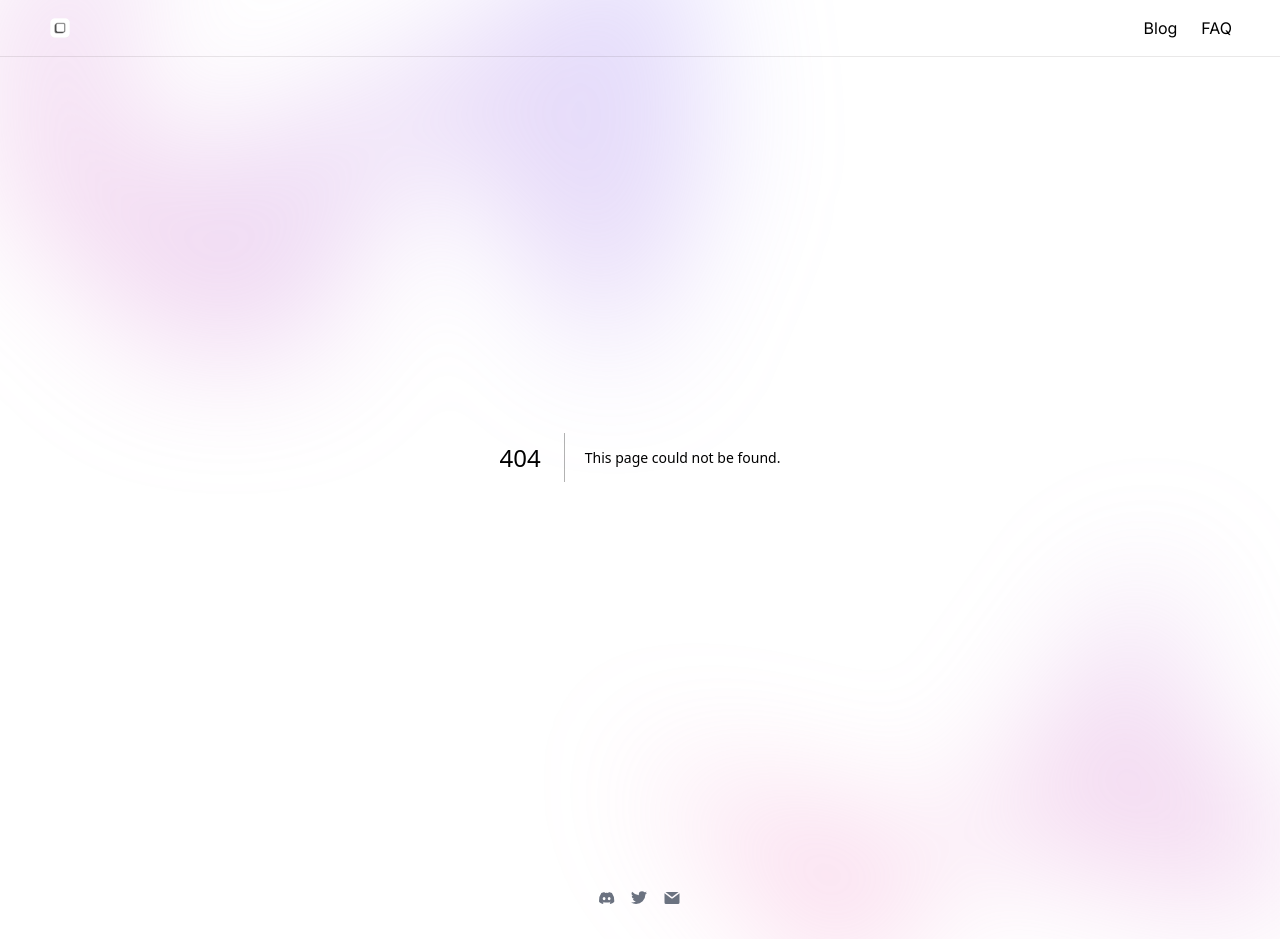
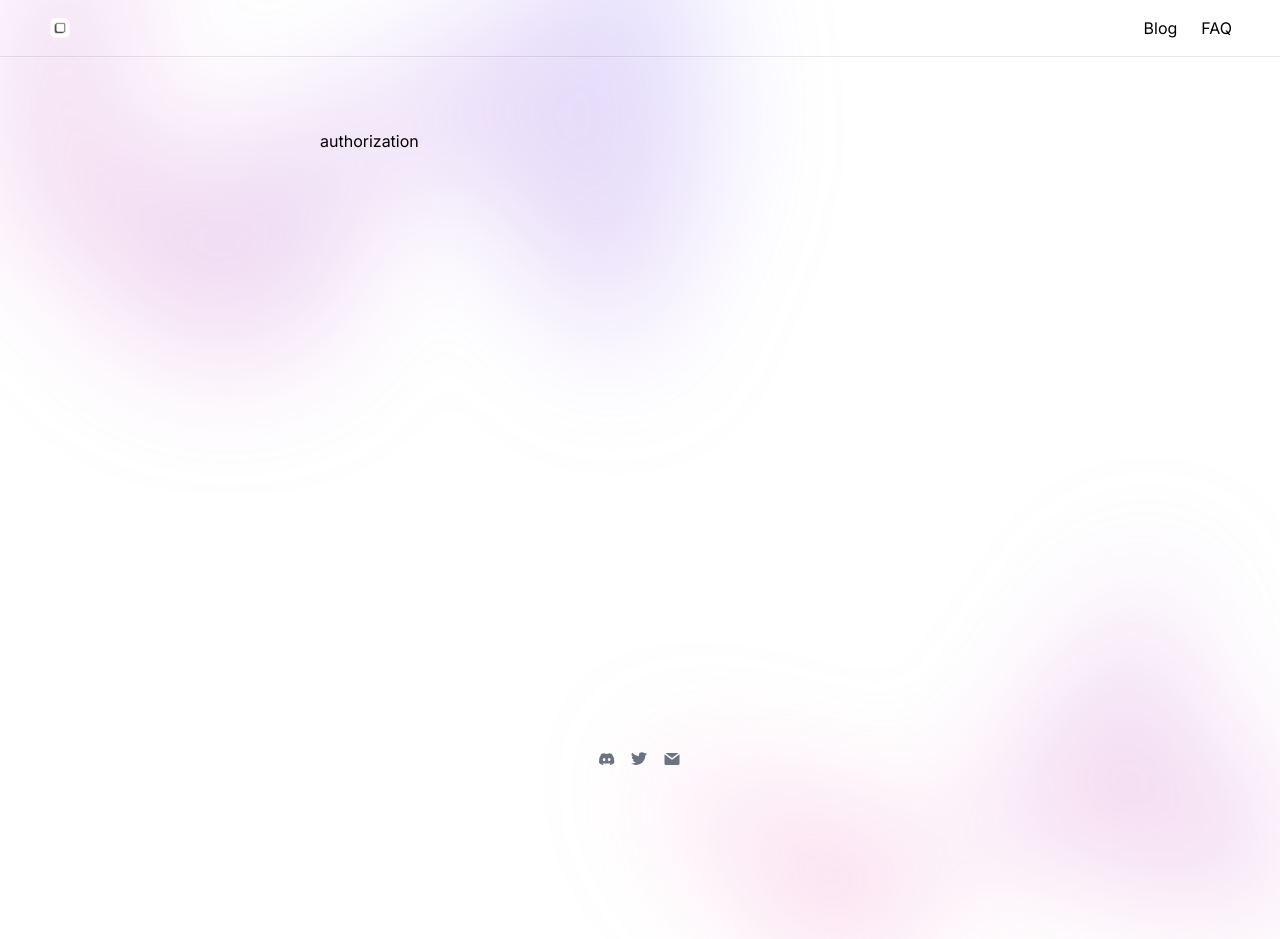
Before and after one commit to draJiang/bento, a Next.js app: page /authorization in a window 1280 px wide. Before the commit this address had no page. After the commit the page ends 800 px from the top, so only its background shows below. Built offline with nearby package versions, Linux system fonts and the light colour scheme.

Commit message:
Notion authorization relay.

```diff
--- a/next.config.mjs
+++ b/next.config.mjs
@@ -1,4 +1,6 @@
 /** @type {import('next').NextConfig} */
-const nextConfig = {};
+const nextConfig = {
+    reactStrictMode: false,
+};
 
 export default nextConfig;
--- /dev/null
+++ b/src/app/authorization/page.tsx
@@ -0,0 +1,35 @@
+'use client'
+
+import { useEffect } from 'react';
+import { useSearchParams } from 'next/navigation';
+// import Link from 'next/link';
+// import Tag from '../ui/Tag';
+// import PostList from '@/app/ui/PostList'
+
+// export const metadata: Metadata = {
+//     title: "authorization",
+//     // description: "Understand potential issues and solutions during product use.",
+// };
+
+export default function Authorization() {
+    const searchParams = useSearchParams();
+    const code = searchParams.get('code'); // Replace 'yourParamName' with the actual parameter name you want to retrieve
+
+    useEffect(()=>{
+
+        console.log(code); // You can use this value as needed
+        if (code) {
+            window.open(`bento://notion-authorization?${code}`, '_blank'); // Replace with the actual URL you want to open
+        }
+
+    },[])
+
+    return (
+        <main className= "p-4 mt-2 md:mt-14 w-full max-w-2xl" >
+            <div>
+                authorization
+            </div>
+        </main>
+
+    );
+}
```
Also changed, not shown: _faqs/apple-cannot-verify.md (+1 -1 lines).
